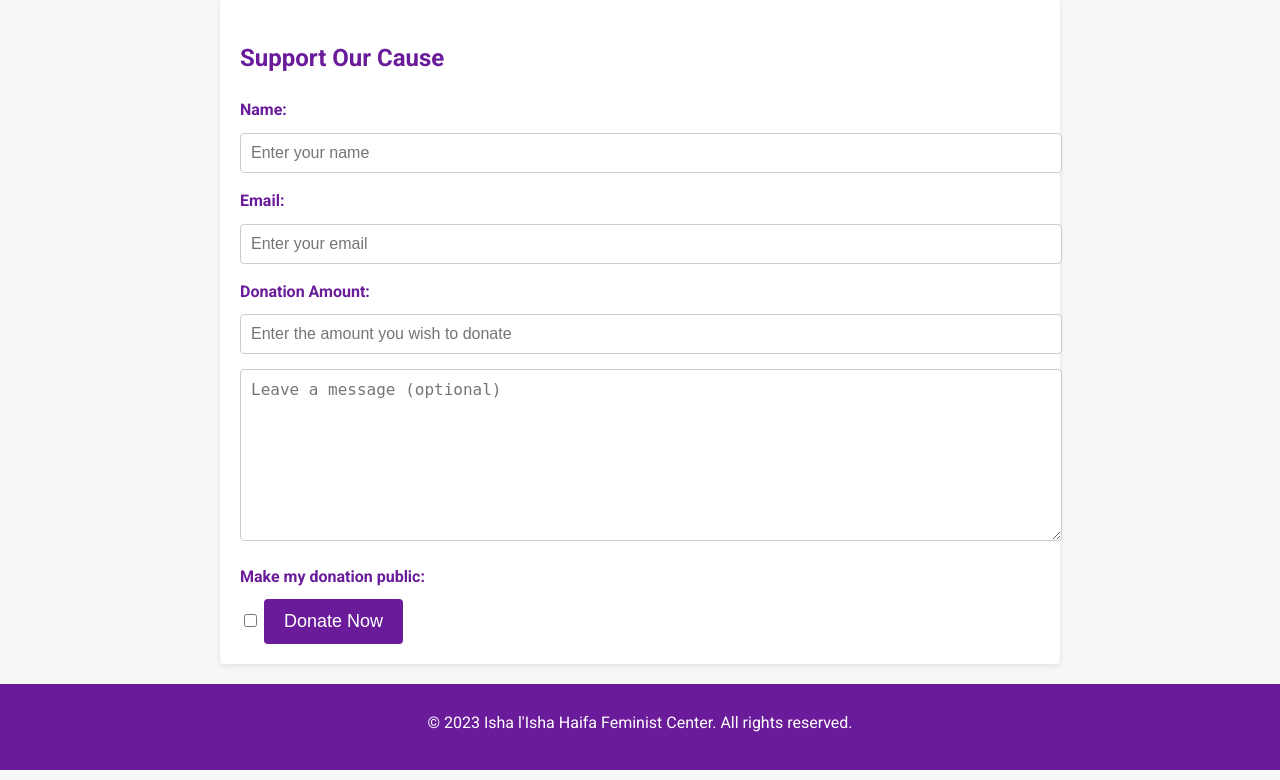
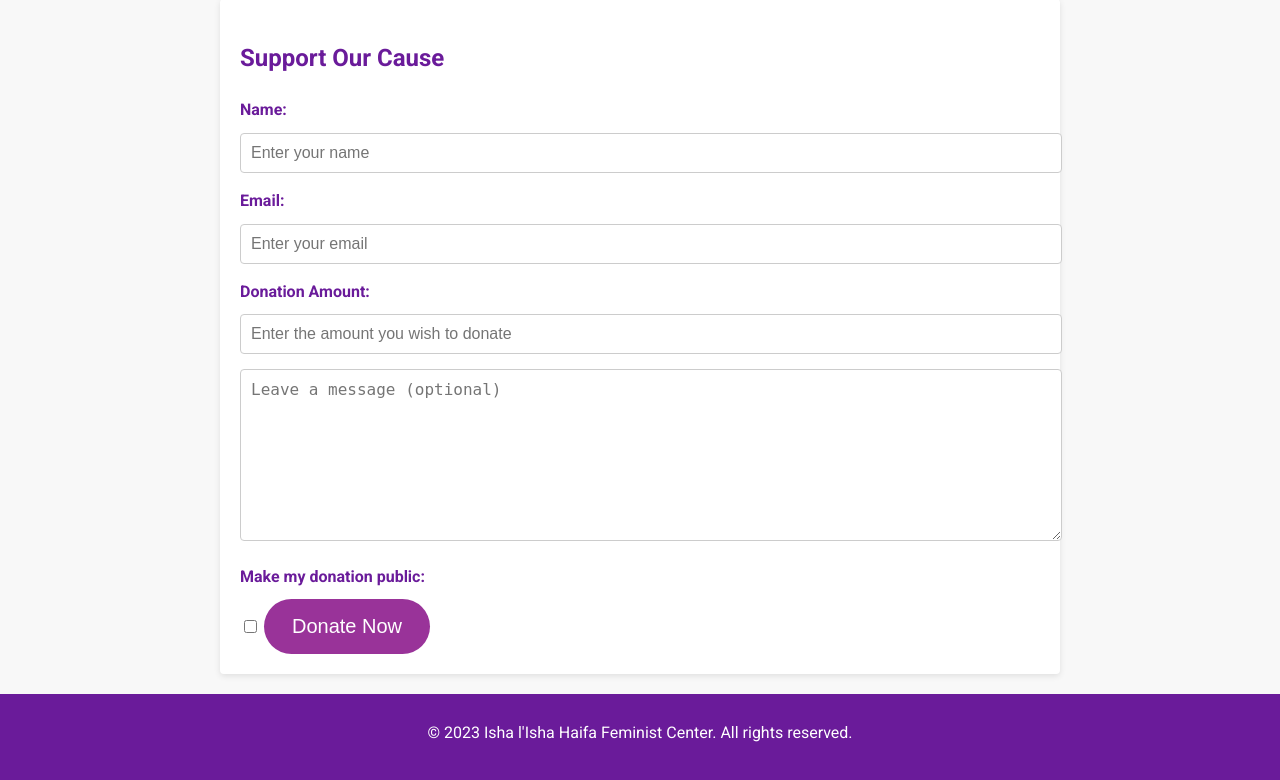
Before and after one commit to meet-projects/Y2-GroupE-Team4, a Flask app: page /donate in a window 1280 px wide. Shown: the part 179-959 px from the top of the page. Run offline with Flask 3, Linux system fonts and the light colour scheme.

Commit message:
Update donate.html

```diff
--- a/templates/donate.html
+++ b/templates/donate.html
@@ -81,21 +81,6 @@
       font-size: 16px;
     }
 
-    .donate-btn {
-      background-color: #6a1b9a;
-      color: #fff;
-      padding: 12px 20px;
-      border: none;
-      border-radius: 4px;
-      font-size: 18px;
-      cursor: pointer;
-      transition: background-color 0.3s ease-in-out;
-    }
-
-    .donate-btn:hover {
-      background-color: #4a148c;
-    }
-
     footer {
       text-align: center;
       padding: 10px 0;
```
